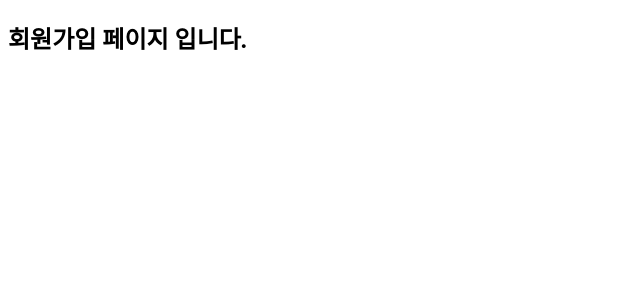
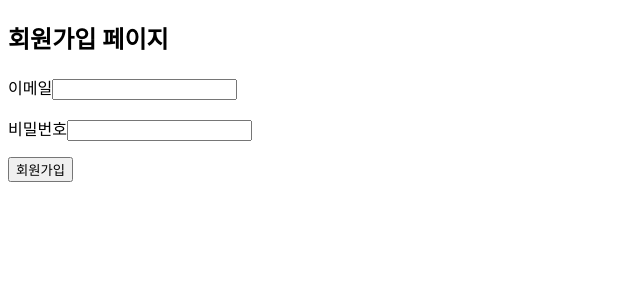
Before and after one commit to ParkSohyunee/wanted-pre-onboarding-challenge-fe-27, a React (Vite) app: page /auth/signup in a window 1280 px wide. Shown: the top 300 px of the page, without its empty margins (0-640 px from the left). Built offline with nearby package versions, Linux system fonts and the light colour scheme.

Commit message:
feat: 회원가입 form 마크업, form 로직 구현

```diff
--- a/src/routes/pages/SignUp.tsx
+++ b/src/routes/pages/SignUp.tsx
@@ -1,7 +1,85 @@
+import { ChangeEvent, FormEvent, useState } from "react";
+
 export default function SignUp() {
+  const [values, setValues] = useState({
+    email: "",
+    password: "",
+  });
+
+  const [emailError, setEmailError] = useState(false);
+  const [emailErrorMessage, setEmailErrorMessage] = useState("");
+  const [passwordError, setPasswordError] = useState(false);
+  const [passwordErrorMessage, setPasswordErrorMessage] = useState("");
+
+  const handleChangeEmail = (e: ChangeEvent<HTMLInputElement>) => {
+    if (!e.target.value) {
+      setEmailError(true);
+      setEmailErrorMessage("이메일을 입력해주세요.");
+      return;
+    }
+
+    const emailRegEx = /^[a-zA-Z0-9]+@[a-zA-Z0-9._-]+\.[a-zA-Z]{2,}$/;
+    const isValidEmail = emailRegEx.test(e.target.value);
+
+    if (!isValidEmail) {
+      setEmailError(true);
+      setEmailErrorMessage("이메일 형식으로 입력해주세요.");
+      return;
+    }
+
+    setValues((prev) => ({
+      ...prev,
+      [e.target.id]: e.target.value,
+    }));
+
+    setEmailError(false);
+    setEmailErrorMessage("");
+  };
+
+  const handleChangePassword = (e: ChangeEvent<HTMLInputElement>) => {
+    if (!e.target.value) {
+      setPasswordError(true);
+      setPasswordErrorMessage("비밀번호를 입력해주세요.");
+      return;
+    }
+    if (e.target.value.length < 8 || e.target.value.length > 20) {
+      setPasswordError(true);
+      setPasswordErrorMessage("비밀번호는 8~20자 이내로 입력해주세요.");
+      return;
+    }
+    setValues((prev) => ({
+      ...prev,
+      [e.target.id]: e.target.value,
+    }));
+
+    setPasswordError(false);
+    setPasswordErrorMessage("");
+  };
+
+  const onSubmit = (e: FormEvent) => {
+    e.preventDefault();
+
+    if (!values.email || !values.password) {
+      return;
+    }
+  };
+
   return (
     <section>
-      <h1>회원가입 페이지 입니다.</h1>
+      <h1>회원가입 페이지</h1>
+      <form onSubmit={onSubmit}>
+        <div>
+          <label htmlFor="email">이메일</label>
+          <input id="email" onBlur={handleChangeEmail} />
+          <p>{emailError && emailErrorMessage}</p>
+        </div>
+        <div>
+          <label htmlFor="password">비밀번호</label>
+          <input id="password" type="password" onBlur={handleChangePassword} />
+          <p>{passwordError && passwordErrorMessage}</p>
+        </div>
+        <button type="submit">회원가입</button>
+      </form>
     </section>
   );
 }
```
